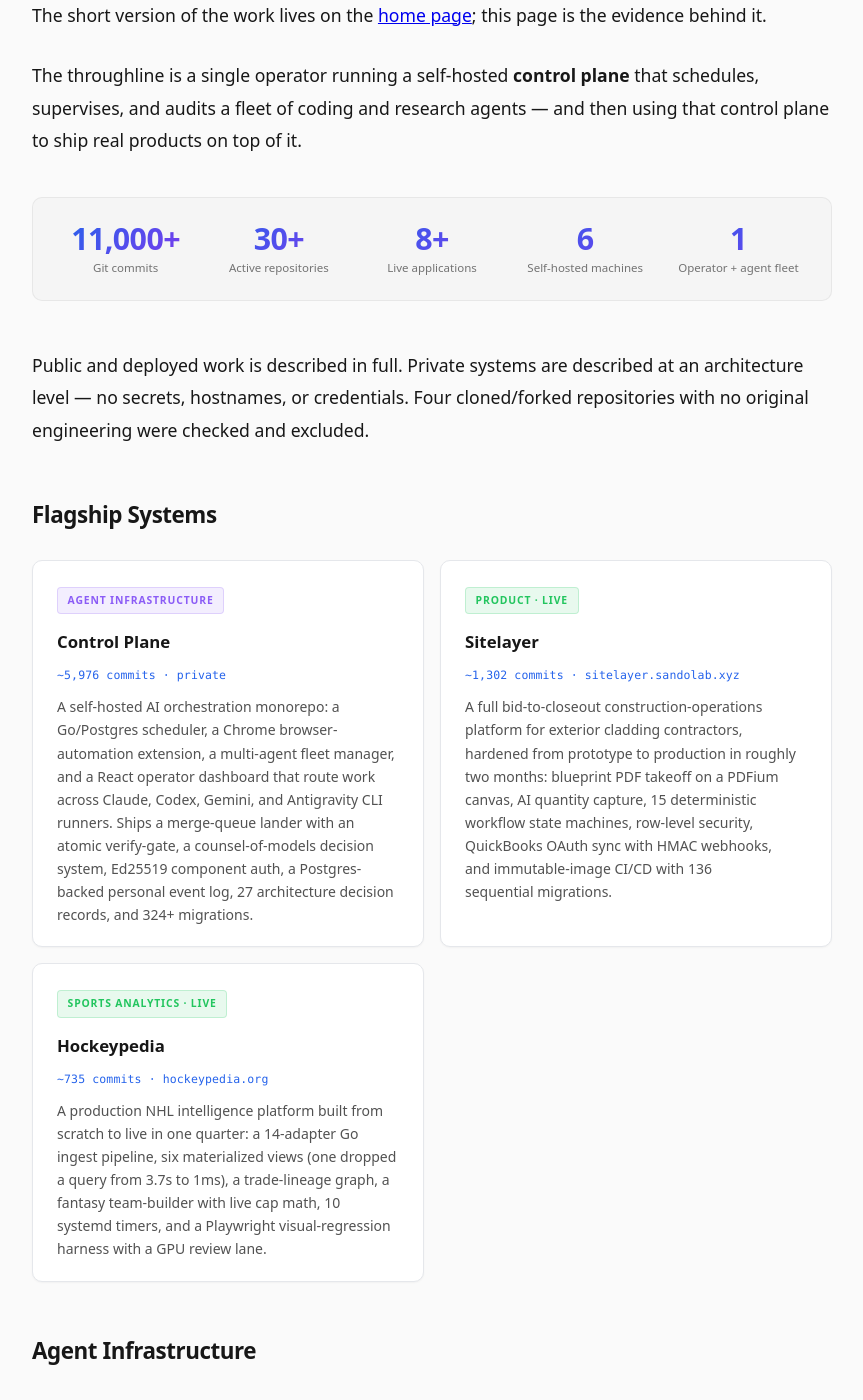
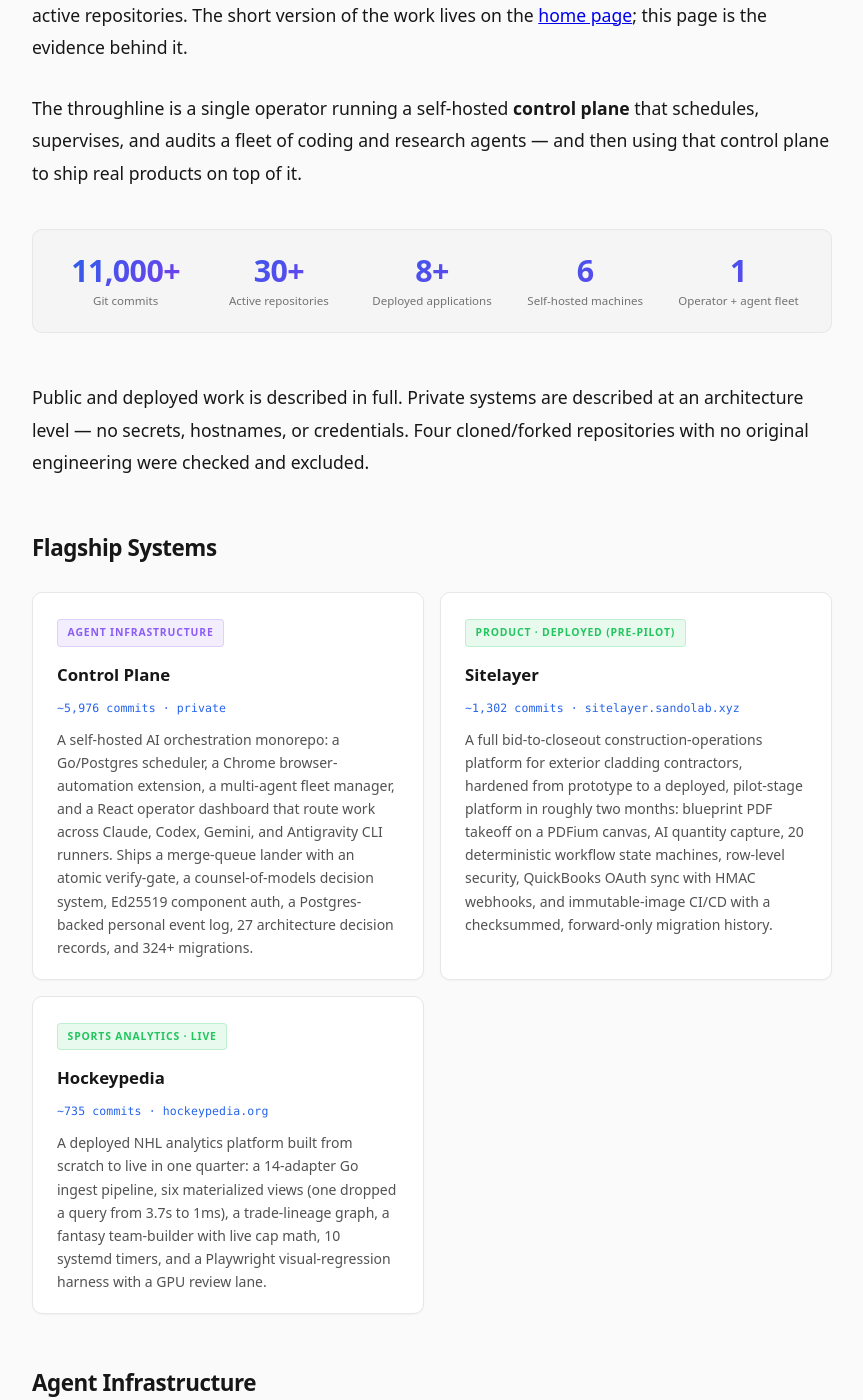
Before and after one commit to taylorSando/taylorSando.github.io, a Jekyll site: the page built from proof.md, in a window 1280 px wide and 1400 px high, scrolled down 371 px. Shown: the whole window, without its empty margins (208-1071 px from the left). Built offline with Jekyll 4.4.1, drawn with Linux system fonts in a browser that asks for light colours; some of the changed text lies outside the part shown.

Commit message:
docs(site): reconcile public claims to honest framing
Sitelayer 'Product - live' -> 'deployed (pre-pilot)'; 'eight/8+ live applications' -> 'deployed'; soften Hockeypedia 'production' -> 'deployed'; demote chat-pool/community pilot tags to Internal/Prototype; fix two phantom numbers (15 -> 20 workflows, drop stale '136 migrations'). Repoint the dead cal.com booking CTA (HTTP 404) to the working mailto. Aligns the public funnel with POSSIBLE-VS-NOT.md ahead of the pilot window.

Co-Authored-By: Claude Opus 4.8 (1M context) <noreply@anthropic.com>
Agent-Session-Id: claude-code:d75e742c-31e4-455a-83ca-5da508d9a3ad
Agent-Session-Source: claude-code
Agent-Host: taylor-pc-ubuntu

```diff
--- a/index.html
+++ b/index.html
@@ -7,13 +7,13 @@ layout: landing
   <p class="positioning">I make AI-agent systems reliable enough to ship. I run a
     supervised multi-agent development fleet &mdash; Claude, Codex, and Gemini
     behind a scheduler, a merge-queue, and a verify gate. In the last six months
-    it shipped eight live applications and merged 10,000+ reviewed commits. I
+    it shipped eight deployed applications and merged 10,000+ reviewed commits. I
     audit whether your agent setup can ship safely, or build the missing
     review-and-handoff layer with you.</p>
 </header>
 
 <div class="links reveal">
-  <a href="https://cal.com/taylorsando/control-plane-review" class="btn btn-cta" target="_blank" rel="noopener noreferrer">Book a control-plane review</a>
+  <a href="mailto:consulting@taylorsando.com?subject=Control-plane%20review" class="btn btn-cta">Book a control-plane review</a>
   <a href="mailto:consulting@taylorsando.com?subject=Control-plane%20review" class="btn">Email consulting</a>
   <a href="{{ "/work/" | prepend: site.baseurl }}" class="btn">Working with me</a>
   <a href="{{ "/proof/" | prepend: site.baseurl }}" class="btn">Six-month build log</a>
--- a/proof.md
+++ b/proof.md
@@ -5,14 +5,14 @@ permalink: /proof/
 excerpt: "A git-mined record of the last six months: 11,000+ commits across 30+ repositories — control-plane infrastructure, Sitelayer, Hockeypedia, and the systems around them."
 ---
 
-This is the long version of "what have you actually built." Every figure below is mined directly from git history — commits since December 2025 — across more than thirty active repositories. The short version of the work lives on the [home page](/); this page is the evidence behind it.
+This is the long version of "what have you actually built." Every figure below is mined directly from git history — commits since December 2025, as of June 2026 — across more than thirty active repositories. The short version of the work lives on the [home page](/); this page is the evidence behind it.
 
 The throughline is a single operator running a self-hosted **control plane** that schedules, supervises, and audits a fleet of coding and research agents — and then using that control plane to ship real products on top of it.
 
 <div class="proof-stats">
   <div class="proof-stat"><div class="proof-stat-num">11,000+</div><div class="proof-stat-label">Git commits</div></div>
   <div class="proof-stat"><div class="proof-stat-num">30+</div><div class="proof-stat-label">Active repositories</div></div>
-  <div class="proof-stat"><div class="proof-stat-num">8+</div><div class="proof-stat-label">Live applications</div></div>
+  <div class="proof-stat"><div class="proof-stat-num">8+</div><div class="proof-stat-label">Deployed applications</div></div>
   <div class="proof-stat"><div class="proof-stat-num">6</div><div class="proof-stat-label">Self-hosted machines</div></div>
   <div class="proof-stat"><div class="proof-stat-num">1</div><div class="proof-stat-label">Operator + agent fleet</div></div>
 </div>
@@ -29,16 +29,16 @@ Public and deployed work is described in full. Private systems are described at
     <p>A self-hosted AI orchestration monorepo: a Go/Postgres scheduler, a Chrome browser-automation extension, a multi-agent fleet manager, and a React operator dashboard that route work across Claude, Codex, Gemini, and Antigravity CLI runners. Ships a merge-queue lander with an atomic verify-gate, a counsel-of-models decision system, Ed25519 component auth, a Postgres-backed personal event log, 27 architecture decision records, and 324+ migrations.</p>
   </div>
   <a class="lab-card" href="https://sitelayer.sandolab.xyz" target="_blank" rel="noopener">
-    <div class="lab-card-tag tag-green">Product &middot; live</div>
+    <div class="lab-card-tag tag-green">Product &middot; deployed (pre-pilot)</div>
     <h3>Sitelayer</h3>
     <div class="proj-commits">~1,302 commits &middot; sitelayer.sandolab.xyz</div>
-    <p>A full bid-to-closeout construction-operations platform for exterior cladding contractors, hardened from prototype to production in roughly two months: blueprint PDF takeoff on a PDFium canvas, AI quantity capture, 15 deterministic workflow state machines, row-level security, QuickBooks OAuth sync with HMAC webhooks, and immutable-image CI/CD with 136 sequential migrations.</p>
+    <p>A full bid-to-closeout construction-operations platform for exterior cladding contractors, hardened from prototype to a deployed, pilot-stage platform in roughly two months: blueprint PDF takeoff on a PDFium canvas, AI quantity capture, 20 deterministic workflow state machines, row-level security, QuickBooks OAuth sync with HMAC webhooks, and immutable-image CI/CD with a checksummed, forward-only migration history.</p>
   </a>
   <a class="lab-card" href="https://hockeypedia.org" target="_blank" rel="noopener">
     <div class="lab-card-tag tag-green">Sports Analytics &middot; live</div>
     <h3>Hockeypedia</h3>
     <div class="proj-commits">~735 commits &middot; hockeypedia.org</div>
-    <p>A production NHL intelligence platform built from scratch to live in one quarter: a 14-adapter Go ingest pipeline, six materialized views (one dropped a query from 3.7s to 1ms), a trade-lineage graph, a fantasy team-builder with live cap math, 10 systemd timers, and a Playwright visual-regression harness with a GPU review lane.</p>
+    <p>A deployed NHL analytics platform built from scratch to live in one quarter: a 14-adapter Go ingest pipeline, six materialized views (one dropped a query from 3.7s to 1ms), a trade-lineage graph, a fantasy team-builder with live cap math, 10 systemd timers, and a Playwright visual-regression harness with a GPU review lane.</p>
   </a>
 </div>
 
@@ -90,13 +90,13 @@ The control plane was deliberately decomposed into standalone, versioned reposit
     <p>A chess trainer built in 18 days: a pool of four warm Stockfish engines, multi-model LLM move coaching with a response cache, an adaptive puzzle picker, and a sandboxed system service with backup hooks.</p>
   </a>
   <div class="lab-card">
-    <div class="lab-card-tag tag-green">Pilot</div>
+    <div class="lab-card-tag tag-green">Internal</div>
     <h3>chat-pool</h3>
     <div class="proj-commits">49 commits &middot; private</div>
     <p>A self-hosted multi-user AI chat service for a small trusted group, with per-user spend caps enforced at the proxy and a subscription-ledger / route-decision API.</p>
   </div>
   <div class="lab-card">
-    <div class="lab-card-tag tag-green">Early pilot</div>
+    <div class="lab-card-tag tag-green">Prototype</div>
     <h3>community-platform</h3>
     <div class="proj-commits">10 commits &middot; private</div>
     <p>An early community-logistics co-op pilot with a price-intelligence module to aggregate household demand and negotiate wholesale pricing.</p>
```
